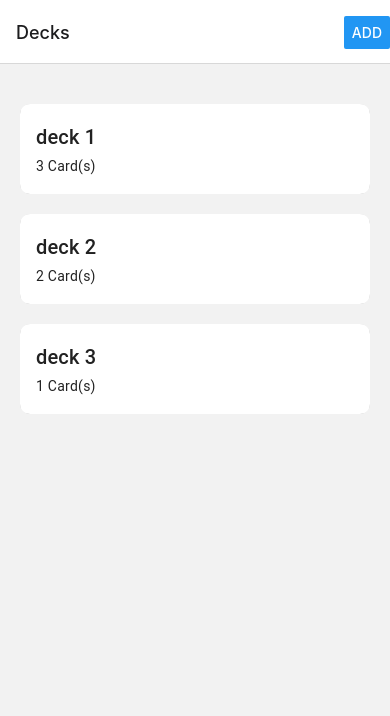
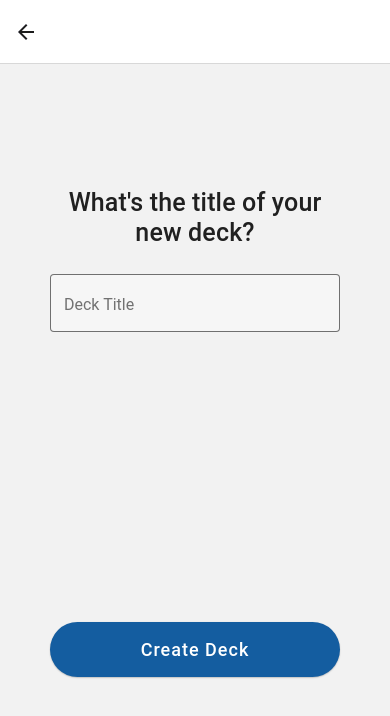
Before and after one commit to shubhamjindal30/mobile-flashcards, a React Native app: screen /NewDeckScreen in a window 390 px wide. Shown: the top 716 px of the page. Built offline with nearby package versions, Linux system fonts and the light colour scheme.

Commit message:
feat: design new deck screen

```diff
--- a/src/navigation/index.tsx
+++ b/src/navigation/index.tsx
@@ -6,7 +6,7 @@
 import { NavigationContainer } from '@react-navigation/native';
 import { createNativeStackNavigator } from '@react-navigation/native-stack';
 
-import { DeckListScreen, DeckScreen, NotFoundScreen } from '../screens';
+import { DeckListScreen, DeckScreen, NewDeckScreen, NotFoundScreen } from '../screens';
 import { RootStackParamList } from '../types';
 
 const Navigation = () => {
@@ -36,6 +36,11 @@ const RootNavigator = () => {
         component={DeckScreen}
         options={{ headerShown: true, title: '' }}
       />
+      <Stack.Screen
+        name="NewDeckScreen"
+        component={NewDeckScreen}
+        options={{ headerShown: true, title: '' }}
+      />
       <Stack.Screen name="NotFoundScreen" component={NotFoundScreen} options={{ title: 'Oops!' }} />
     </Stack.Navigator>
   );
--- a/src/screens/DeckListScreen.tsx
+++ b/src/screens/DeckListScreen.tsx
@@ -33,7 +33,7 @@ export const decks = [
 ];
 
 const DeckListScreen = ({ navigation }: RootStackScreenProps<'DeckListScreen'>) => {
-  const handleAdd = () => {};
+  const handleAdd = () => navigation.navigate('NewDeckScreen');
 
   useEffect(() => {
     navigation.setOptions({
--- /dev/null
+++ b/src/screens/NewDeckScreen.tsx
@@ -0,0 +1,43 @@
+import { View, StyleSheet, TouchableWithoutFeedback, Keyboard } from 'react-native';
+import { TextInput, Title } from 'react-native-paper';
+
+import { Button } from '../components';
+
+const NewDeckScreen = () => {
+  return (
+    <TouchableWithoutFeedback onPress={() => Keyboard.dismiss()}>
+      <View style={styles.container}>
+        <View style={styles.fieldView}>
+          <Title style={styles.title}>What's the title of your new deck?</Title>
+          <TextInput mode="outlined" placeholder="Deck Title" />
+        </View>
+        <View style={styles.buttonView}>
+          <Button mode="contained">Create Deck</Button>
+        </View>
+      </View>
+    </TouchableWithoutFeedback>
+  );
+};
+
+export default NewDeckScreen;
+
+const styles = StyleSheet.create({
+  container: {
+    flex: 1,
+    paddingHorizontal: 50,
+    justifyContent: 'space-evenly'
+  },
+  fieldView: {
+    flex: 1,
+    justifyContent: 'center'
+  },
+  title: {
+    textAlign: 'center',
+    fontSize: 25,
+    marginBottom: 20
+  },
+  buttonView: {
+    flex: 1,
+    justifyContent: 'center'
+  }
+});
--- a/src/screens/index.ts
+++ b/src/screens/index.ts
@@ -1,5 +1,6 @@
 import DeckListScreen from './DeckListScreen';
 import DeckScreen from './DeckScreen';
+import NewDeckScreen from './NewDeckScreen';
 import NotFoundScreen from './NotFoundScreen';
 
-export { DeckListScreen, DeckScreen, NotFoundScreen };
+export { DeckListScreen, DeckScreen, NewDeckScreen, NotFoundScreen };
--- a/src/types.ts
+++ b/src/types.ts
@@ -14,6 +14,7 @@ declare global {
 export type RootStackParamList = {
   DeckListScreen: undefined;
   DeckScreen: { deckId?: number } | undefined;
+  NewDeckScreen: undefined;
   NotFoundScreen: undefined;
 };
 
```
